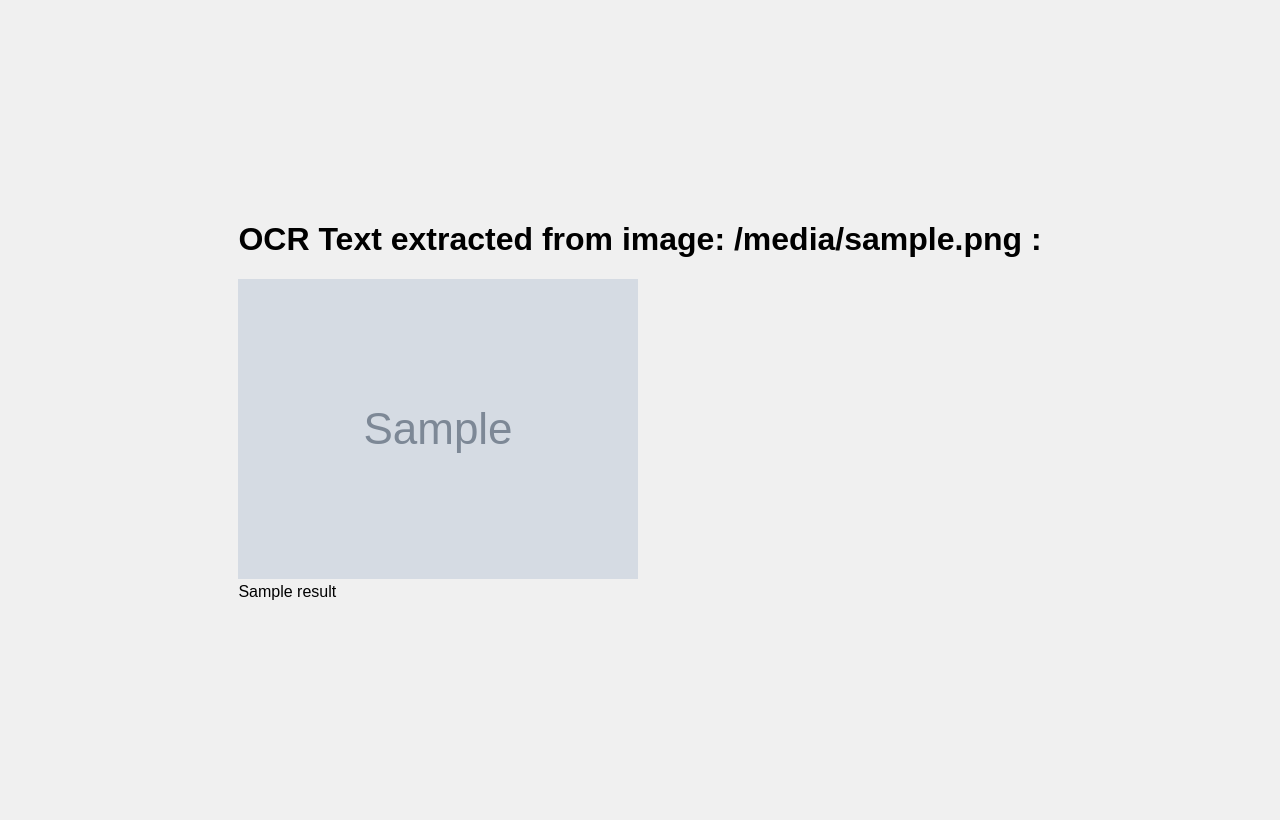
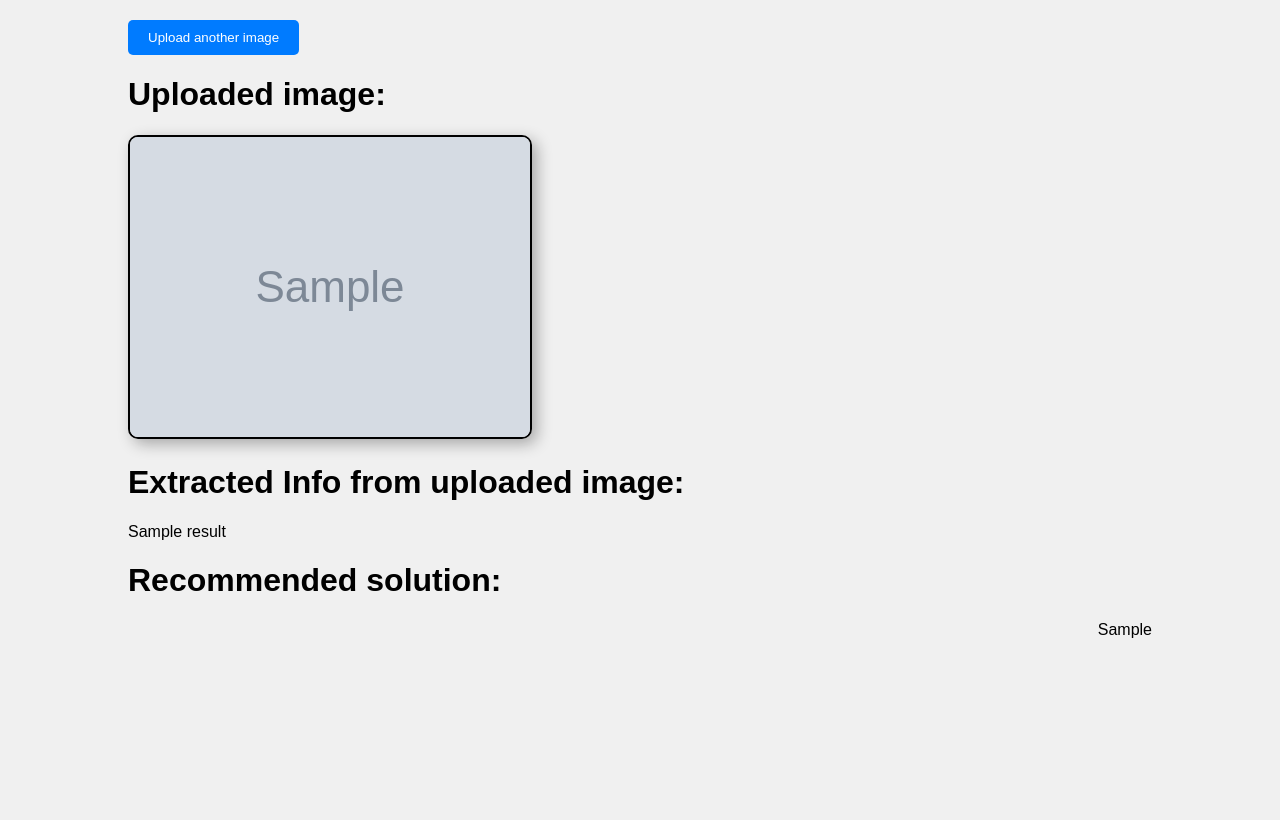
Before and after one commit to mohfadel/BAB_AI_Hakthon, a Flask app: template templates/result.html in a window 1280 px wide. Before the commit the page ends 600 px from the top, so only its background shows below. Run offline with Flask 3, Linux system fonts and the light colour scheme; the template is opened without the code that fills it: most values are stand-ins (such as "Sample title", 1, 10 or a date in 2020); grey boxes marked "Sample" are stand-in pictures.

Commit message:
display qna result

```diff
--- a/app.py
+++ b/app.py
@@ -36,6 +36,8 @@ def upload_file():
             # call QNA
             qa_result = qna.get_answer_for_question(lang_ai_endpoint, lang_ai_key, lang_ai_project_name, lang_ai_deployment_name, ocr_result_text)
 
+            print("qa_result: {}".format(qa_result))
+
             return render_result(file.filename, ocr_result, qa_result)
     return render_template("index.html")
 
@@ -46,7 +48,7 @@ def render_result(fileName, ocr_result, qna_result):
             # Return the text detected in the image
             ocr_result_text += "<li>" + line.text + "</li>"
         ocr_result_text += "</ul>"
-        return render_template("result.html", filename=fileName, result=ocr_result_text)
+        return render_template("result.html", filename=fileName, result=ocr_result_text, qna_result=qna_result)
     else:
         return f"OCR return None Text from image file name : {fileName}"
 
--- a/qna.py
+++ b/qna.py
@@ -19,5 +19,7 @@ def get_answer_for_question(ai_endpoint, ai_key, ai_project_name, ai_deployment_
             print("Confidence: {}".format(candidate.confidence))
             print("Source: {}".format(candidate.source))
 
+        return response.answers[0].answer
+
     except Exception as ex:
         print(ex)
--- a/static/styles.css
+++ b/static/styles.css
@@ -1,11 +1,22 @@
 body {
+    margin: 0;
+    padding: 0;
     font-family: Arial, sans-serif;
     background-color: #f0f0f0;
+}
+
+.container {
     display: flex;
     justify-content: center;
     align-items: center;
     height: 100vh;
     margin: 0;
+}
+
+.result_container {
+    margin: 0;
+    padding: 0 10%;
+    height: 100vh;
 }
 
 h2 {
@@ -35,3 +46,16 @@ button {
 button:hover {
     background-color: #0056b3;
 }
+
+.tkt_img {
+    border: 2px solid #000;
+    border-radius: 10px;
+    box-shadow: 5px 5px 15px rgba(0, 0, 0, 0.3);
+}
+
+.button-container {
+    display: flex;
+    justify-content: center;
+    margin-top: 20px;
+    justify-content: space-between;
+}
--- a/templates/result.html
+++ b/templates/result.html
@@ -4,19 +4,39 @@
 <head>
     <meta charset="UTF-8">
     <meta name="viewport" content="width=device-width, initial-scale=1.0">
-    <title>OCR Result</title>
+    <title>Result</title>
     <link rel="stylesheet" href="{{ url_for('static', filename='styles.css') }}">
 </head>
 
 <body>
-    <div>
-        <h1>OCR Text extracted from image: {{ filename }} :</h1>
+    <div class="result_container">
+
+        <div class="button-container">
+            <button class="button-link" onclick="window.location.href='{{ url_for('upload_file') }}'">Upload another image</button>
+        </div>
+
+        <h1>Uploaded image:</h1>
         <div>
-            <img src="{{ url_for('static', filename='uploads/' + filename) }}" alt="Uploaded Image">
+            <img class="tkt_img"  src="{{ url_for('static', filename='uploads/' + filename) }}"
+                alt="Uploaded Image">
         </div>
+
         <div>
+            <h1>Extracted Info from uploaded image:</h1>
             {{ result|safe }}
         </div>
+
+        <!-- QNA result -->
+         <div>
+            <h1>Recommended solution:</h1>
+            <div style="direction: rtl;">
+                {{ qna_result|safe }}
+            </div>
+         </div>
+
+         <!-- <div class="button-container">
+            <a href="{{ url_for('upload_file') }}" class="button-link">Upload another image</a>
+        </div> -->
     </div>
 </body>
 
```
Also changed, not shown: templates/index.html (+7 -5 lines).
